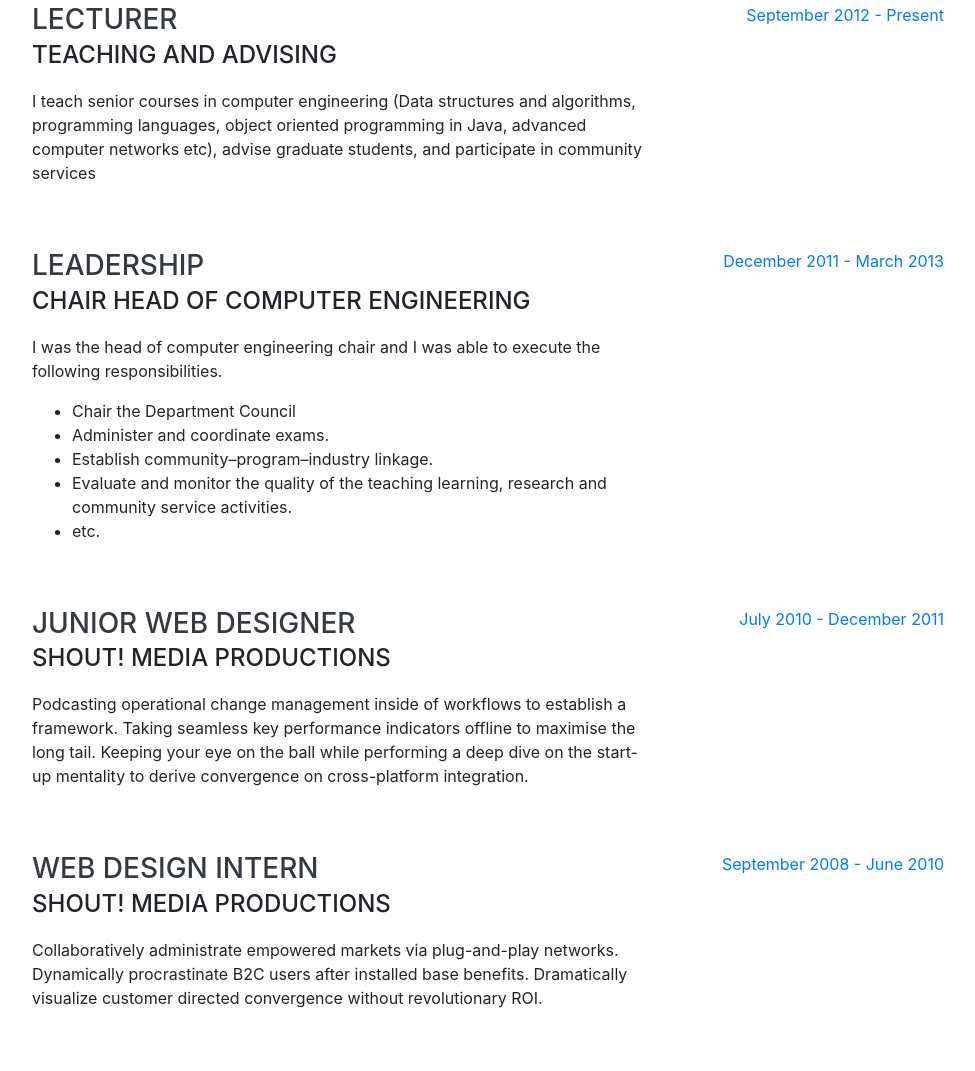
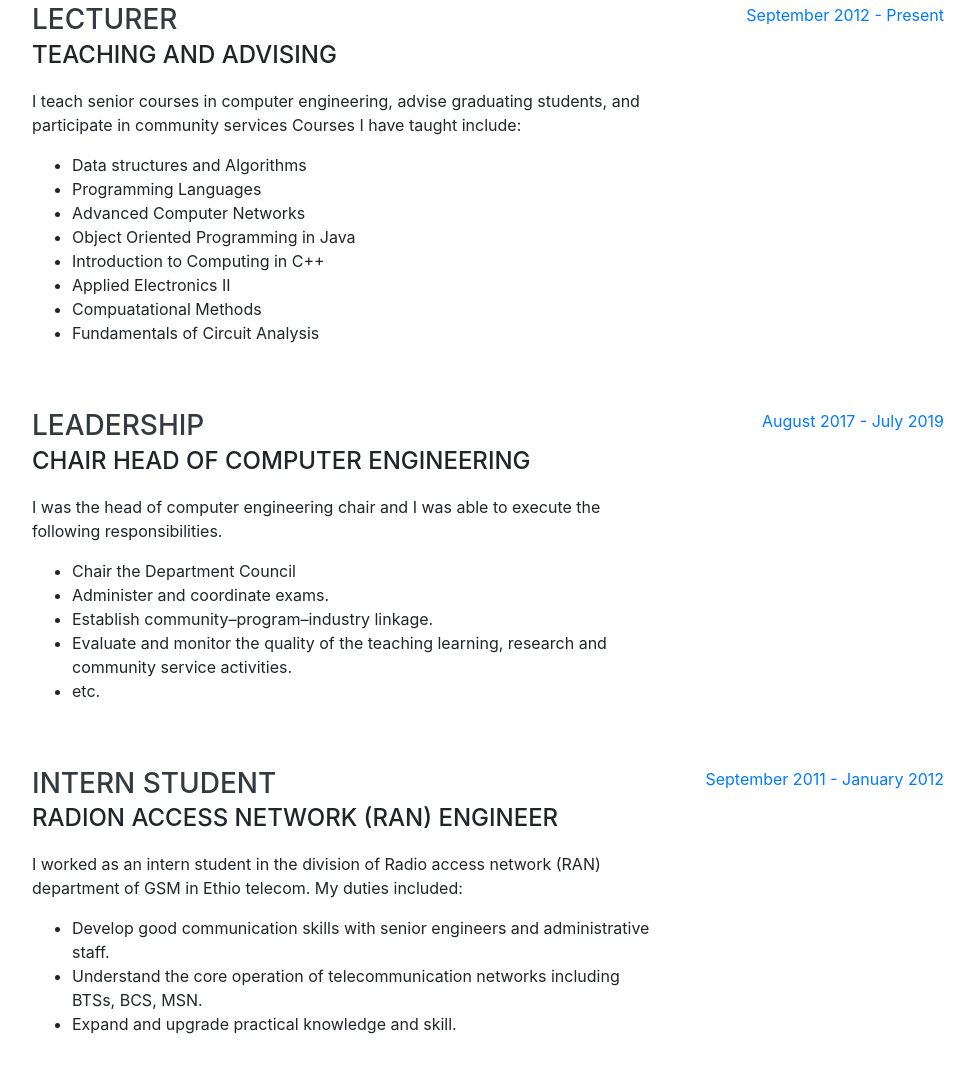
Before and after one commit to ephrem-admasu/ephrem-admasu.github.io, a website with bundled scripts: page index.html in a window 1280 px wide. Shown: the part 932-2003 px from the top of the page, without its empty margins (288-1263 px from the left). Built offline with nearby package versions, Linux system fonts and the light colour scheme; a web font is replaced by a local one.

Commit message:
Update index.html

```diff
--- a/index.html
+++ b/index.html
@@ -98,8 +98,34 @@
             <h3 class="mb-0">Lecturer</h3>
             <div class="subheading mb-3">Teaching and advising</div>
             <p>
-              I teach senior courses in computer engineering (Data structures and algorithms, programming languages, object oriented programming in Java,
-              advanced computer networks etc), advise graduate students, and participate in community services
+              I teach senior courses in computer engineering, advise graduating students, and participate in community services
+              Courses I have taught include:
+              <ul>
+                <li>
+                  Data structures and Algorithms
+                </li>
+                <li>
+                  Programming Languages
+                </li>
+                <li>
+                  Advanced Computer Networks
+                </li>
+                <li>
+                  Object Oriented Programming in Java
+                </li>
+                <li>
+                  Introduction to Computing in C++
+                </li>
+                <li>
+                  Applied Electronics II
+                </li>
+                <li>
+                  Compuatational Methods
+                </li>
+                <li>
+                  Fundamentals of Circuit Analysis
+                </li>
+              </ul>
             </p>
           </div>
           <div class="resume-date text-md-right">
@@ -133,29 +159,25 @@
             </p>
           </div>
           <div class="resume-date text-md-right">
-            <span class="text-primary">December 2011 - March 2013</span>
+            <span class="text-primary">August 2017 - July 2019</span>
           </div>
         </div>
 
         <div class="resume-item d-flex flex-column flex-md-row justify-content-between mb-5">
           <div class="resume-content">
-            <h3 class="mb-0">Junior Web Designer</h3>
-            <div class="subheading mb-3">Shout! Media Productions</div>
-            <p>Podcasting operational change management inside of workflows to establish a framework. Taking seamless key performance indicators offline to maximise the long tail. Keeping your eye on the ball while performing a deep dive on the start-up mentality to derive convergence on cross-platform integration.</p>
+            <h3 class="mb-0">Intern Student</h3>
+            <div class="subheading mb-3">Radion access network (RAN) engineer</div>
+            <p>
+              I worked as an intern student in the division of Radio access network (RAN) department of GSM in Ethio telecom. My duties included:
+              <ul>
+                <li> Develop good communication skills with senior engineers and administrative staff.</li>
+                <li> Understand the core operation of telecommunication networks including BTSs, BCS, MSN.</li>
+                <li> Expand and upgrade practical knowledge and skill. </li>
+            </ul>
+            </p>
           </div>
           <div class="resume-date text-md-right">
-            <span class="text-primary">July 2010 - December 2011</span>
-          </div>
-        </div>
-
-        <div class="resume-item d-flex flex-column flex-md-row justify-content-between">
-          <div class="resume-content">
-            <h3 class="mb-0">Web Design Intern</h3>
-            <div class="subheading mb-3">Shout! Media Productions</div>
-            <p>Collaboratively administrate empowered markets via plug-and-play networks. Dynamically procrastinate B2C users after installed base benefits. Dramatically visualize customer directed convergence without revolutionary ROI.</p>
-          </div>
-          <div class="resume-date text-md-right">
-            <span class="text-primary">September 2008 - June 2010</span>
+            <span class="text-primary">September 2011 - January 2012</span>
           </div>
         </div>
 
```
